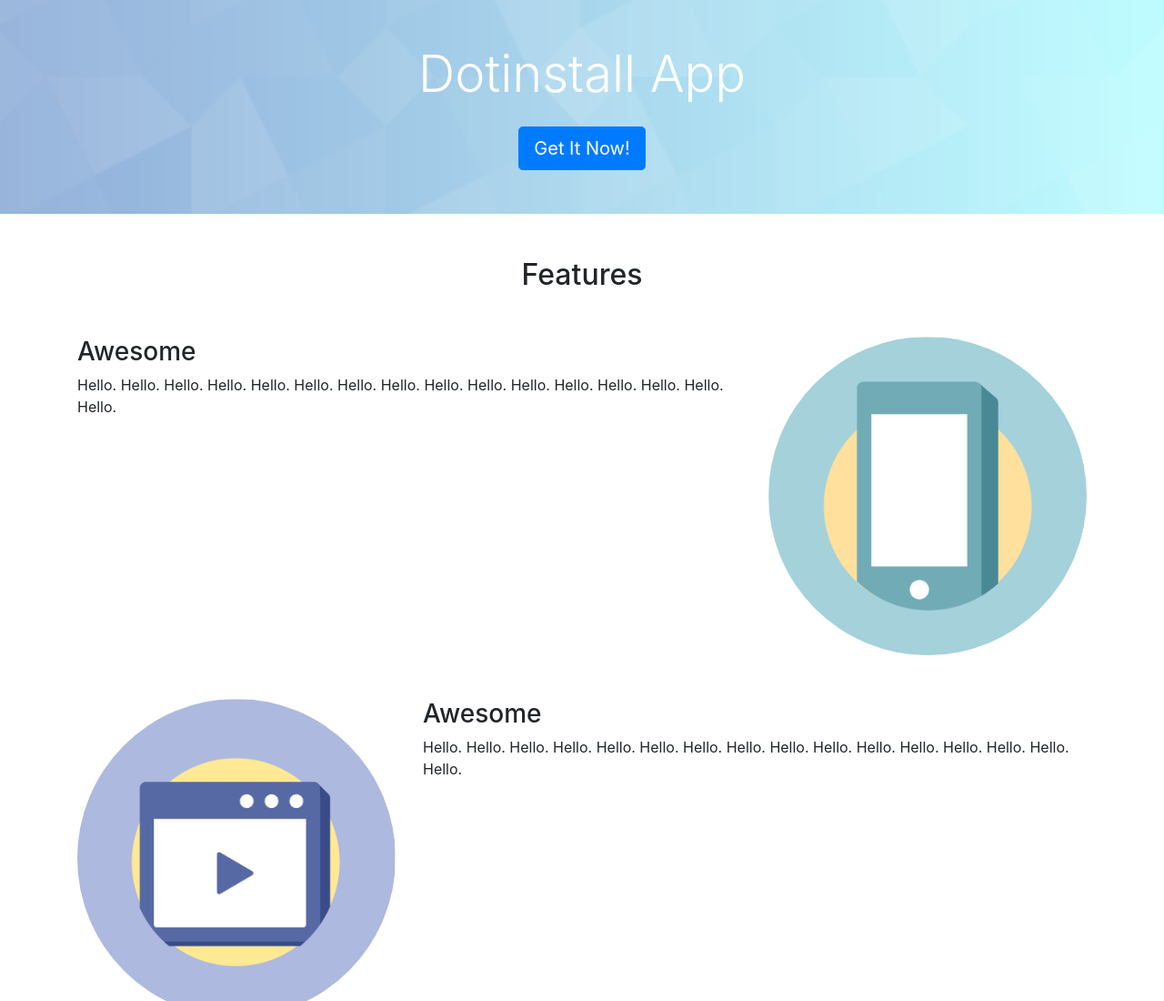
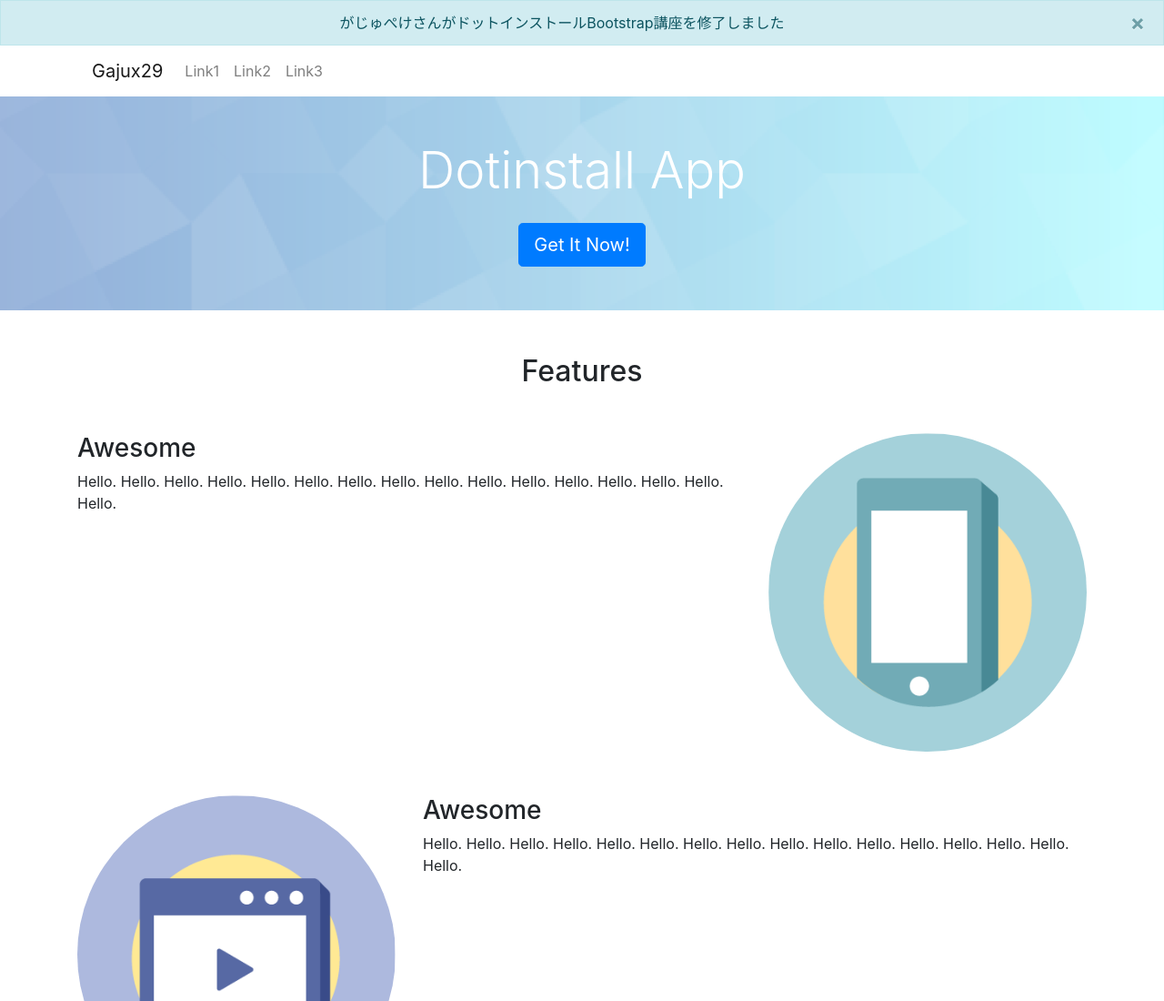
Before and after one commit to Gajux29/bootstrap_training, a plain HTML site: page index.html in a window 1280 px wide. Shown: the top 1100 px of the page at 91% size. Drawn offline with nearby package versions, Linux system fonts and the light colour scheme.

Commit message:
update pages(add header bar, alert)

```diff
--- a/index.html
+++ b/index.html
@@ -18,6 +18,27 @@
   </head>
   <body>
     <header>
+      <div class="alert alert-info text-center mb-0 rounded-0 alert-dismissible show fade">がじゅぺけさんがドットインストールBootstrap講座を修了しました
+          <button class="close" data-dismiss="alert">&times;</button>
+      </div>
+      <div class="container">
+        <nav class="navbar navbar-expand-lg navbar-light">
+          <a href="" class="navbar-brand">Gajux29</a>
+          <button class="navbar-toggler" data-toggle="collapse" data-target="#menu">
+            <span class="navbar-toggler-icon"></span>
+          </button>
+            <div id="menu" class="collapse navbar-collapse">
+              <ul class="navbar-nav">
+                <li class="nav-item"><a href="" class="nav-link">Link1</a></li>
+                <li class="nav-item"><a href="" class="nav-link">Link2</a></li>
+                <li class="nav-item"><a href="" class="nav-link">Link3</a></li>
+              </ul>
+            </div>
+        </nav>
+      </div>
+
+
+
     <div class="cover text-white text-center py-5">
       <h1 class="display-4 mb-4">Dotinstall App</h1>
       <a href="" class="btn btn-primary btn-lg">Get It Now!</a>
```
